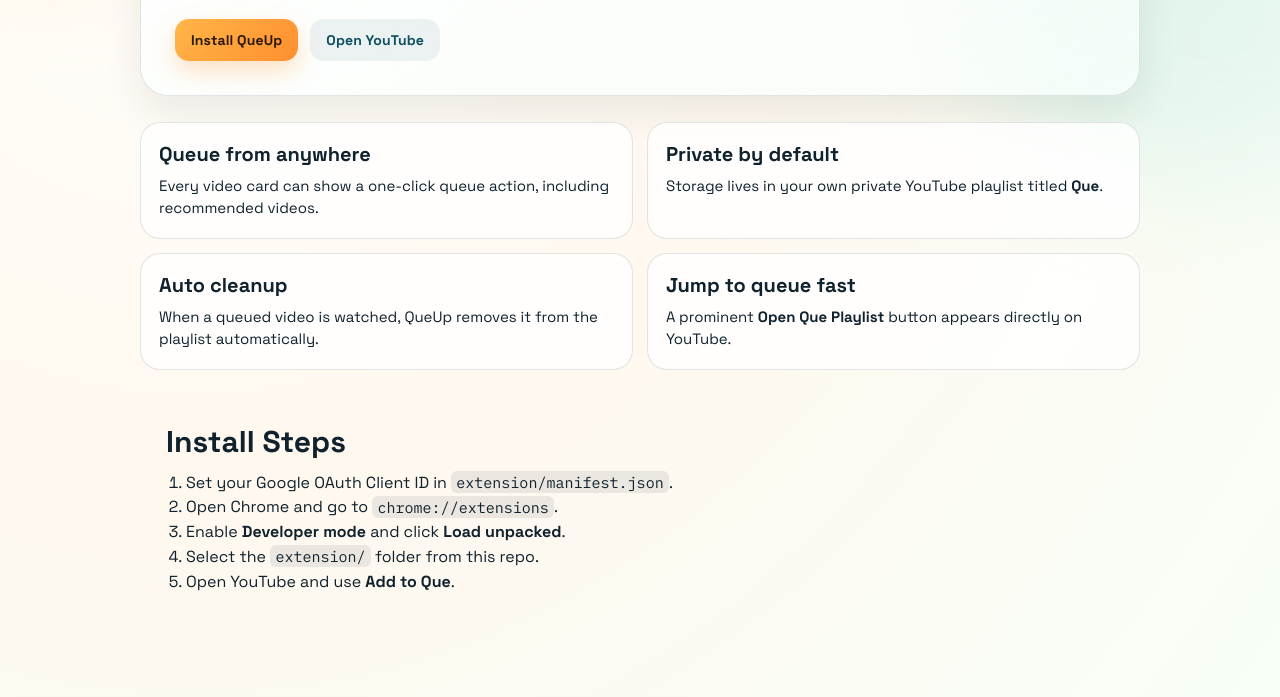
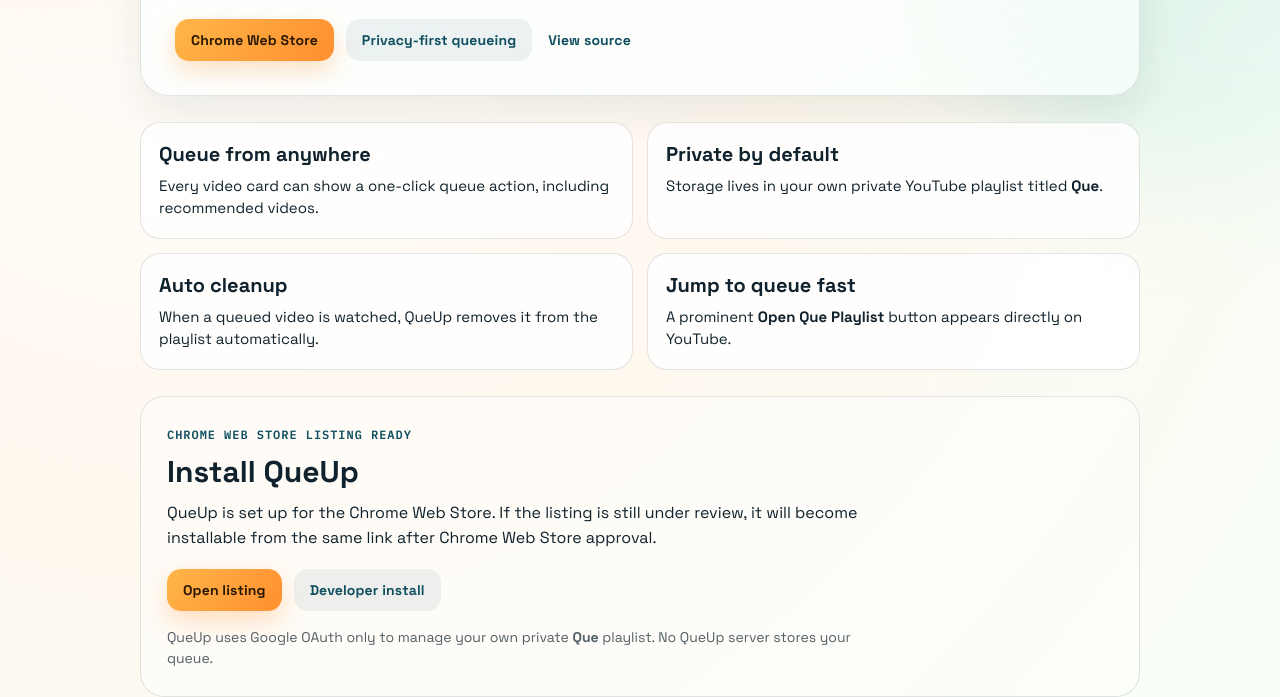
Before and after one commit to nikolay/queup, a browser extension: page site/index.html in a window 1280 px wide. Shown: the part 352-1049 px from the top of the page. Drawn offline with Linux system fonts and the light colour scheme.

Commit message:
Update public site install flow

```diff
--- a/site/index.html
+++ b/site/index.html
@@ -36,9 +36,20 @@
           QueUp adds an <strong>Add to Que</strong> or <strong>Remove from Que</strong> button to YouTube videos and recommendations, powered by a private playlist named <strong>Que</strong>.
         </p>
         <div class="cta-row">
-          <a class="btn primary" href="#install">Install QueUp</a>
-          <a class="btn ghost" href="https://www.youtube.com/" target="_blank" rel="noreferrer"
-            >Open YouTube</a
+          <a
+            class="btn primary"
+            href="https://chromewebstore.google.com/detail/queup/fldmblmmafcjlpgnoppjdpkfkkeejnkk"
+            target="_blank"
+            rel="noreferrer"
+            >Chrome Web Store</a
+          >
+          <a class="btn ghost" href="privacy.html">Privacy-first queueing</a>
+          <a
+            class="btn quiet"
+            href="https://github.com/nikolay/queup"
+            target="_blank"
+            rel="noreferrer"
+            >View source</a
           >
         </div>
       </section>
@@ -63,14 +74,30 @@
       </section>
 
       <section id="install" class="install">
-        <h2>Install Steps</h2>
-        <ol>
-          <li>Set your Google OAuth Client ID in <code>extension/manifest.json</code>.</li>
-          <li>Open Chrome and go to <code>chrome://extensions</code>.</li>
-          <li>Enable <strong>Developer mode</strong> and click <strong>Load unpacked</strong>.</li>
-          <li>Select the <code>extension/</code> folder from this repo.</li>
-          <li>Open YouTube and use <strong>Add to Que</strong>.</li>
-        </ol>
+        <p class="status-pill">Chrome Web Store listing ready</p>
+        <h2>Install QueUp</h2>
+        <p>
+          QueUp is set up for the Chrome Web Store. If the listing is still under review, it will become installable from the same link after Chrome Web Store approval.
+        </p>
+        <div class="install-actions">
+          <a
+            class="btn primary"
+            href="https://chromewebstore.google.com/detail/queup/fldmblmmafcjlpgnoppjdpkfkkeejnkk"
+            target="_blank"
+            rel="noreferrer"
+            >Open listing</a
+          >
+          <a
+            class="btn ghost"
+            href="https://github.com/nikolay/queup#local-setup"
+            target="_blank"
+            rel="noreferrer"
+            >Developer install</a
+          >
+        </div>
+        <p class="note">
+          QueUp uses Google OAuth only to manage your own private <strong>Que</strong> playlist. No QueUp server stores your queue.
+        </p>
       </section>
     </main>
 
--- a/site/styles.css
+++ b/site/styles.css
@@ -154,6 +154,12 @@
   color: var(--sea);
 }
 
+.btn.quiet {
+  color: var(--sea);
+  padding-left: 4px;
+  padding-right: 4px;
+}
+
 .grid {
   display: grid;
   gap: 14px;
@@ -181,6 +187,9 @@
 }
 
 .install {
+  background: rgba(255, 255, 255, 0.48);
+  border: 1px solid var(--line);
+  border-radius: 24px;
   margin-top: 26px;
   padding: 26px;
 }
@@ -188,6 +197,36 @@
 .install h2 {
   font-size: 30px;
   margin: 0 0 10px;
+}
+
+.install p {
+  line-height: 1.55;
+  margin: 0;
+  max-width: 720px;
+}
+
+.install-actions {
+  display: flex;
+  flex-wrap: wrap;
+  gap: 12px;
+  margin-top: 18px;
+}
+
+.note {
+  color: rgba(16, 34, 45, 0.72);
+  font-size: 14px;
+  margin-top: 16px !important;
+}
+
+.status-pill {
+  color: var(--sea);
+  display: inline-flex;
+  font-family: "IBM Plex Mono", monospace;
+  font-size: 12px;
+  font-weight: 600;
+  letter-spacing: 0.08em;
+  margin-bottom: 8px !important;
+  text-transform: uppercase;
 }
 
 ol {
```
